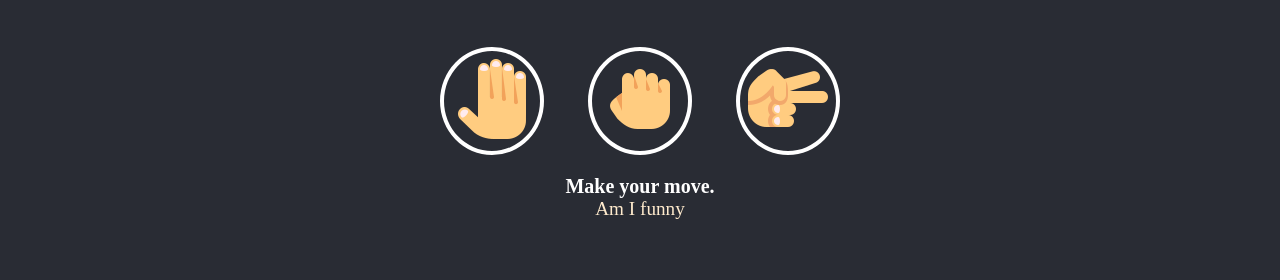
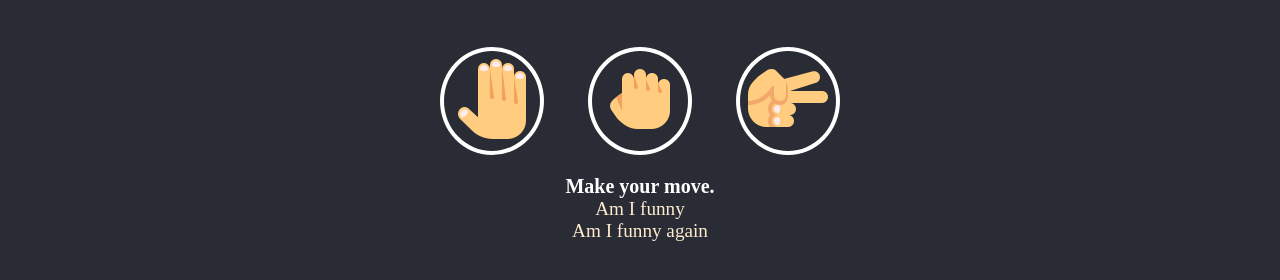
Before and after one commit to John-Git-Ca/Paper_Rock_Scissors, a plain HTML site: page index.html in a window 1280 px wide. Shown: the part 250-530 px from the top of the page. Drawn offline with Linux system fonts and the light colour scheme.

Commit message:
Update index.html

```diff
--- a/index.html
+++ b/index.html
@@ -30,6 +30,7 @@
         </div>
         <p id="action-message">Make your move.</p>
         <p class="git">Am I funny</p>
+        <p class="git">Am I funny again </p>
         <script src="app.js" charset="utf-8"></script>
     </body>
 </html>
```
